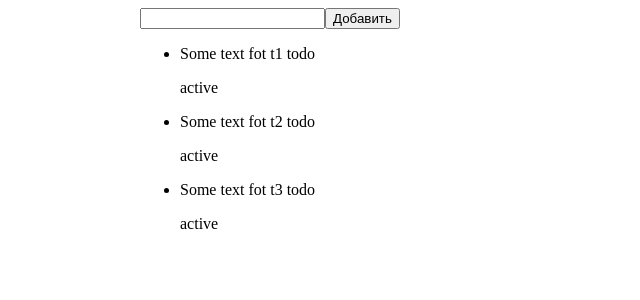
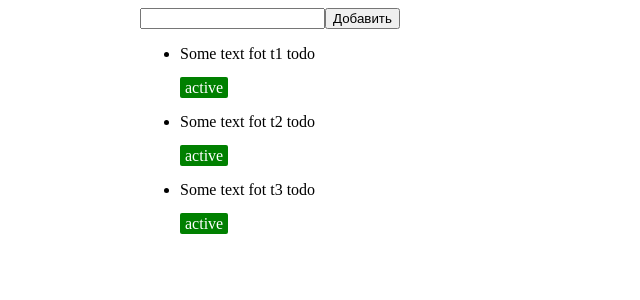
Before and after one commit to xolesteroll/our-todo-app, a React (Create React App) app: page / in a window 1280 px wide. Shown: the top 300 px of the page, without its empty margins (0-640 px from the left). Built offline with nearby package versions, Linux system fonts and the light colour scheme.

Commit message:
some base styles

```diff
--- a/src/components/Todos/TodoItem/TodoItem.js
+++ b/src/components/Todos/TodoItem/TodoItem.js
@@ -14,15 +14,25 @@ const TodoItem = ({id, text, status, onRemoveTodo, onChangeTodoStatus, statusesL
         setEditStatusMode(false)
     }
 
+    const currentStatus = statusesList.find(s => s.id === status)
+    const currentStatusColor = currentStatus.color
+
     return (
-        <li className={c.listItem} >
+        <li className={c.listItem}>
             <p>{text}</p>
             <div onDoubleClick={onDoubleClickHandler}>
-                {!editStatusMode && <p>{status}</p>}
+                {!editStatusMode && <span className={c.statusBar} style={{backgroundColor: currentStatusColor}}>{status}</span>}
                 {editStatusMode &&
-                    <div>
-                        {statusesList.map(s => <button onClick={() => changeTodoStatus(s)} key={s}>{s}</button>)}
-                    </div>
+                <div className={c.statusControls}>
+                    {statusesList.map(s => <button
+                        className={c.statusBtn}
+                        style={{backgroundColor: s.color}}
+                        onClick={() => changeTodoStatus(s.id)}
+                        key={s.id}
+                    >
+                        {s.label}
+                    </button>)}
+                </div>
                 }
             </div>
             <button className={c.deleteBtn} onClick={() => onRemoveTodo(id)}>delete</button>
--- a/src/components/Todos/TodoItem/TodoItem.module.css
+++ b/src/components/Todos/TodoItem/TodoItem.module.css
@@ -15,4 +15,22 @@
     width: fit-content;
     height: 80%;
     background: red;
+    cursor: pointer;
 }
+
+.statusControls {
+    display: flex;
+    column-gap: 3px;
+}
+.deleteBtn,
+.statusBtn,
+.statusBar{
+    cursor: pointer;
+    border: none;
+    border-radius: 2px;
+    color: #ffffff;
+}
+
+.statusBar {
+    padding: 2px 5px;
+}
--- a/src/components/Todos/TodosList.js
+++ b/src/components/Todos/TodosList.js
@@ -5,7 +5,7 @@ import {todosActions} from "../../store/slices/todosSlice";
 import TodoItem from "./TodoItem/TodoItem";
 
 
-const TodosList = (props) => {
+const TodosList = () => {
     const [text, setText] = useState('')
     const dispatch = useDispatch()
 
--- a/src/store/slices/todosSlice.js
+++ b/src/store/slices/todosSlice.js
@@ -17,9 +17,21 @@ const initialState = {
         },
     ],
     statuses: [
-        'active',
-        'done',
-        'hold'
+        {
+            id: 'active',
+            label: 'active',
+            color: 'green'
+        },
+        {
+            id: 'done',
+            label: 'done',
+            color: 'blue'
+        },
+        {
+            id: 'hold',
+            label: 'hold',
+            color: 'grey'
+        }
     ]
 }
 
@@ -32,6 +44,7 @@ const todosSlice = createSlice({
         },
         removeTodo(state, {payload}) {
             state.todos = state.todos.filter(t => t.id !== payload.id)
+            console.log(state.todos)
         },
         changeStatus(state, {payload}) {
             const todo = state.todos.find(t => t.id === payload.id)
```
